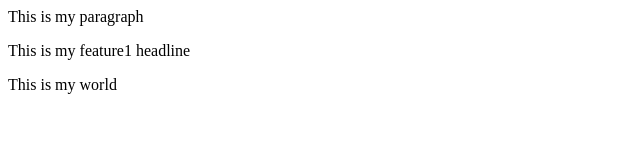
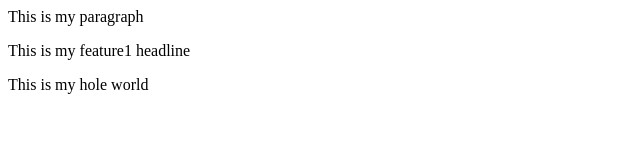
Before and after one commit to rachitraj001/Apna_college-demo, a plain HTML site: page index.html in a window 1280 px wide. Shown: the full height of the page, 0-640 px from the left. Drawn offline with Linux system fonts and the light colour scheme.

```diff
--- a/index.html
+++ b/index.html
@@ -1,3 +1,3 @@
 <P> This is my paragraph</P>
 <p> This is my feature1 headline</p>
-<p> This is my world</p>
+<p> This is my hole world</p>
```
